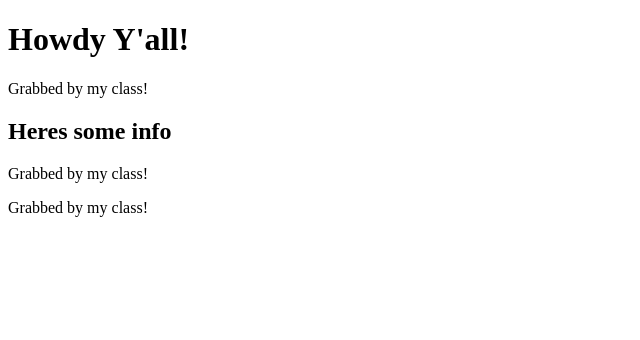
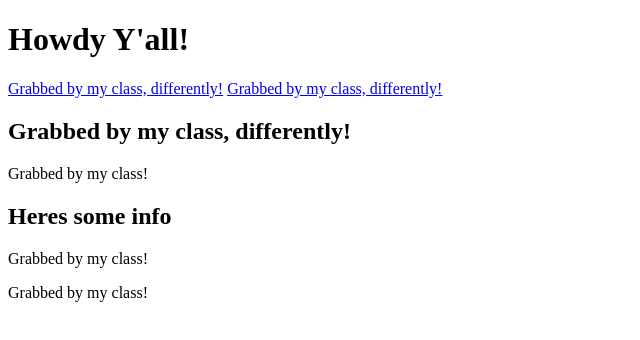
Before and after one commit to Hoodoo42/jdDomCheck, a plain HTML site: page index.html in a window 1280 px wide. Shown: the whole page, without its empty margins (0-640 px from the left). Drawn offline with Linux system fonts and the light colour scheme.

Commit message:
worked with getElementsBy functions, havent written comments yet

```diff
--- a/index.html
+++ b/index.html
@@ -12,6 +12,10 @@
 <body>
     <header>
         <h1 id="welcome">Welcome to the site!</h1>
+
+        <a class="find" href="#">Navigation</a>
+        <a class="find" href="#">Menu</a>
+        <h2 id="moreInfo" class="find">Lorem ipsum dolor sit amet consectetur adipisicing elit</h2>
         <p class="text">So glad to have you</p>
     </header>
     <main>
@@ -19,7 +23,9 @@
         <p class="text">Have a look around the site</p>
         <p class="text">Let us know what you think</p>
     </main>
-
+<footer>
+    <h2 id="footerInfo"></h2>
+</footer>
     <script src="js/app.js"></script>
 </body>
 </html>
--- a/js/app.js
+++ b/js/app.js
@@ -10,3 +10,12 @@ let oneClass = document.querySelectorAll(`.text`);
 for(let i=0; i<oneClass.length; i++){
     oneClass[i][`innerText`] = `Grabbed by my class!`
 }
+
+
+let moreInfo =document.getElementById(`moreInfo`);
+moreInfo[`innerText`] = `Get more information here!`
+
+let find= document.getElementsByClassName(`find`);
+for(let i=0; i<find.length; i++){
+    find[i][`innerText`] = `Grabbed by my class, differently!`
+}
```
